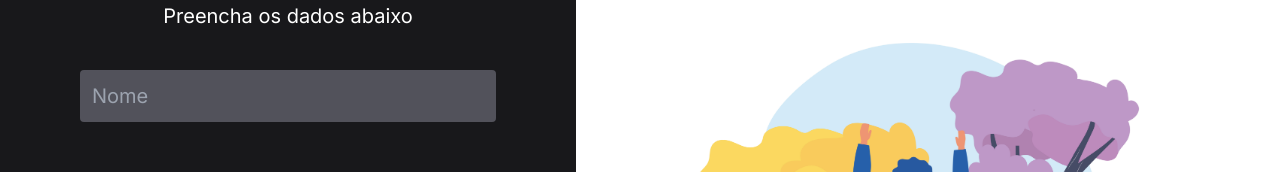
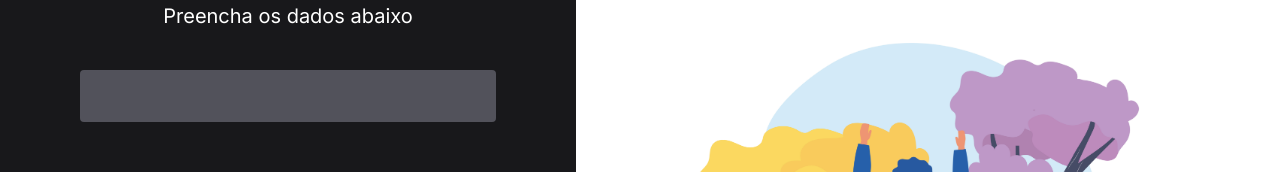
Before and after one commit to juanfariasdev/desafio-formulario, a Next.js app: page / in a window 1280 px wide. Shown: the part 126-298 px from the top of the page. Built offline with nearby package versions, Linux system fonts and the light colour scheme.

Commit message:
modified input

```diff
--- a/src/components/form/input.tsx
+++ b/src/components/form/input.tsx
@@ -1,9 +1,10 @@
+import { InputHTMLAttributes } from "react";
 
 
-export function InputLabel({...rest}){
+export function InputLabel({...rest}: InputHTMLAttributes<HTMLInputElement>){
     return(
         <>
-            <input className="rounded bg-zinc-600 text-xl p-3 text-white w-full" placeholder="Nome" {...rest}/>
+            <input className="rounded bg-zinc-600 text-xl p-3 text-white w-full" {...rest}/>
         </>
     )
 }
```
